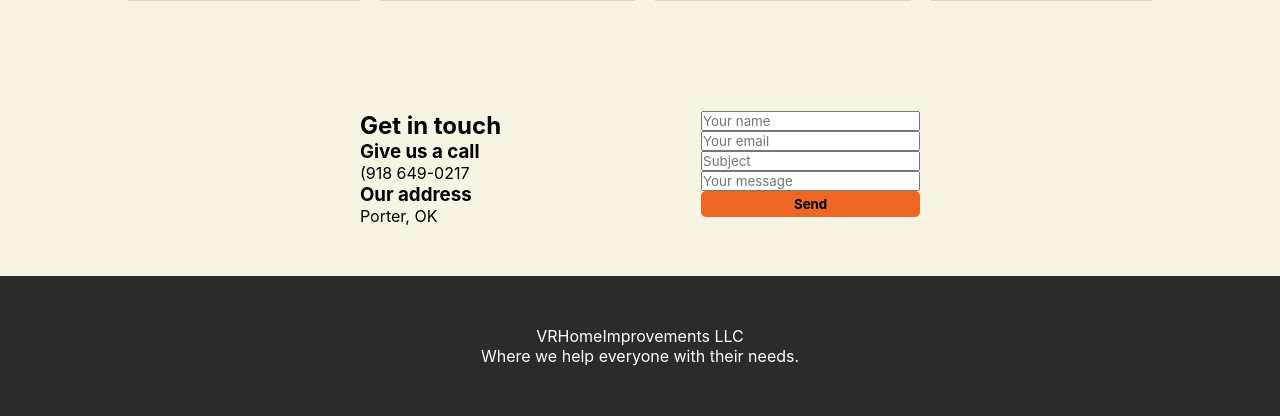
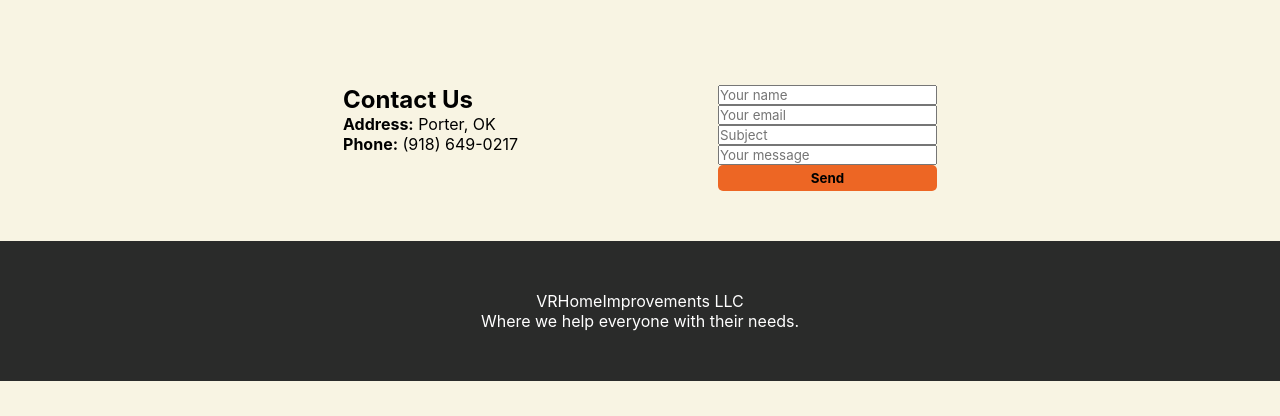
Before and after one commit to TommyPhelps/VRHomeImprovementsLLC-Site, a PHP site: page / in a window 1280 px wide. Shown: the part 1693-2109 px from the top of the page. After the commit the page ends 2074 px from the top, so only its background shows below. Run offline with PHP 8.4, Linux system fonts and the light colour scheme.

Commit message:
Change hero, about, contact, and services sections

```diff
--- a/index.php
+++ b/index.php
@@ -79,23 +79,23 @@
             <h2>Services</h2>
             <ul>
                 <div>
+                    <img src="images/framing.jpg" alt="framing">
                     <li>Framing</li>
-                    <p>Our framing services form the structural backbone of your project. Precision and attention to detail are at the forefront of our framing expertise, ensuring a solid foundation for the rest of the construction process.</p>
                 </div>
 
                 <div>
+                    <img src="images/plumbing.jpg" alt="plumbing">
                     <li>Plumbing</li>
-                    <p>Experience seamless functionality with our expert plumbing services. From installations to repairs, our skilled plumbers deliver solutions that stand up to the test of time, enhancing the efficiency and reliability of your plumbing systems.</p>
                 </div>
 
                 <div>
+                    <img src="images/roofing.jpg" alt="roofing">
                     <li>Roofing</li>
-                    <p>Protect your investment with our comprehensive roofing solutions. Whether it's repairs, installations, or replacements, our roofing specialists combine skill and quality materials to provide a shelter that stands strong against the elements.</p>
                 </div>
 
                 <div>
+                    <img src="images/electrical.jpg" alt="electrical">
                     <li>Electrical</li>
-                    <p>Illuminate your space with our electrical services. From wiring to installations, our electricians bring safety and innovation to every project, ensuring that your electrical systems meet modern standards.</p>
                 </div>
             </ul>
         </div>
@@ -103,20 +103,17 @@
         <main>
             <div class="contact-container" id="contact">
                 <div>
-                    <h2>Get in touch</h2>
-                    <h3>Give us a call</h3>
-                    <p>(918 649-0217</p>
-                    <h3>Our address</h3>
-                    <p>Porter, OK</p>
+                    <h2>Contact Us</h2>
+                    <p><strong>Address:</strong> Porter, OK</p>
+                    <p><strong>Phone:</strong> (918) 649-0217</p>
                 </div>
-
                 <div>
                     <form class="contact-form" action"contactForm.php" method="post">
-                    <input type="text" name="name" placeholder="Your name" required>
-                    <input type="text" name="email" placeholder="Your email" required>
-                    <input type="text" name="subject" placeholder="Subject">
-                    <input name="message" placeholder="Your message" required>
-                    <button type="submit" name="Submit">Send</button>
+                        <input type="text" name="name" placeholder="Your name" required>
+                        <input type="text" name="email" placeholder="Your email" required>
+                        <input type="text" name="subject" placeholder="Subject">
+                        <input name="message" placeholder="Your message" required>
+                        <button type="submit" name="Submit">Send</button>
                     </form>
                 </div>
             </div>
```
